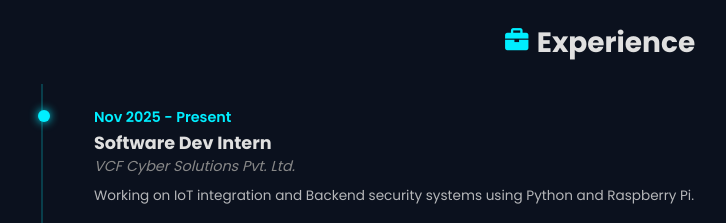
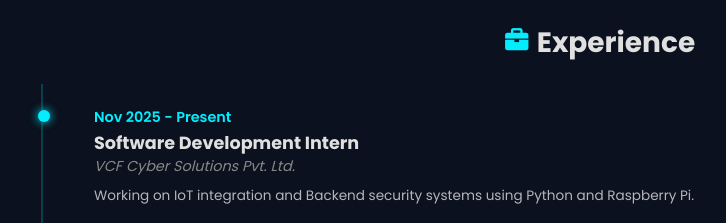
Before and after one commit to avantarnikhare/avantarnikhare-portfolio, a plain HTML site: page index.html in a window 1280 px wide. Shown: the part 1460-1683 px from the top of the page, without its empty margins (41-767 px from the left). Drawn offline with nearby package versions, Linux system fonts and the light colour scheme.

Commit message:
index.html

```diff
--- a/index.html
+++ b/index.html
@@ -107,7 +107,7 @@
                     <div class="resume-box">
                         <div class="resume-item">
                             <span class="date">Nov 2025 - Present</span>
-                            <h5>Software Dev Intern</h5>
+                            <h5>Software Development Intern</h5>
                             <p class="company">VCF Cyber Solutions Pvt. Ltd.</p>
                             <p class="desc">Working on IoT integration and Backend security systems using Python and Raspberry Pi.</p>
                         </div>
```
